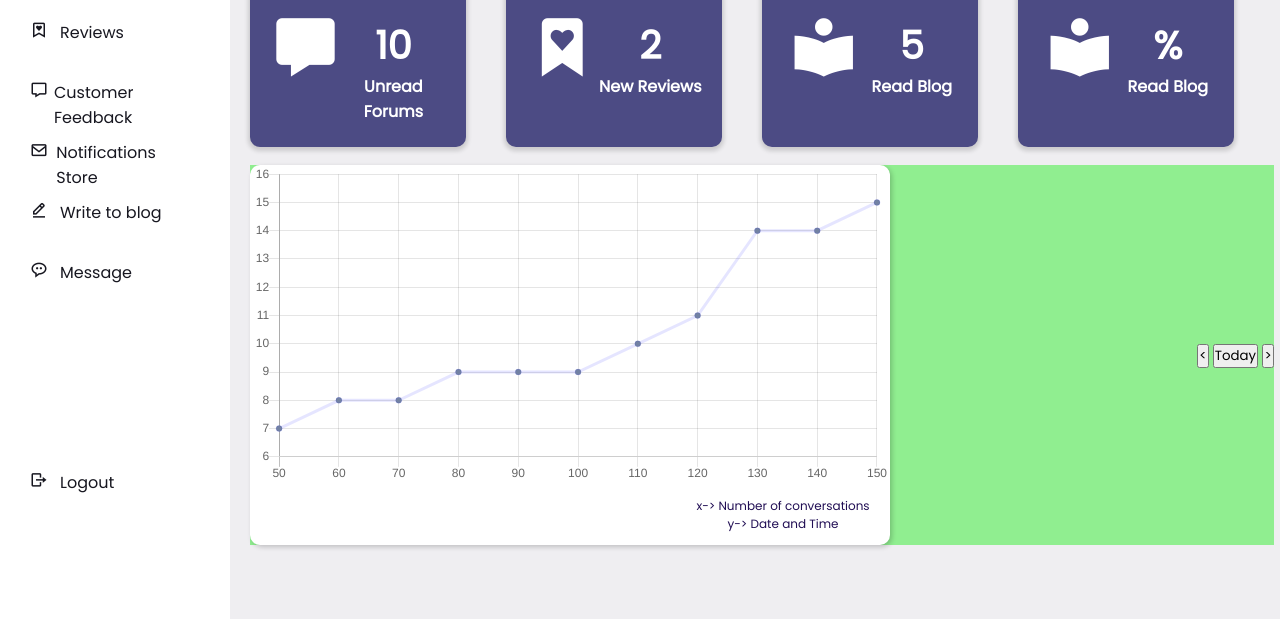
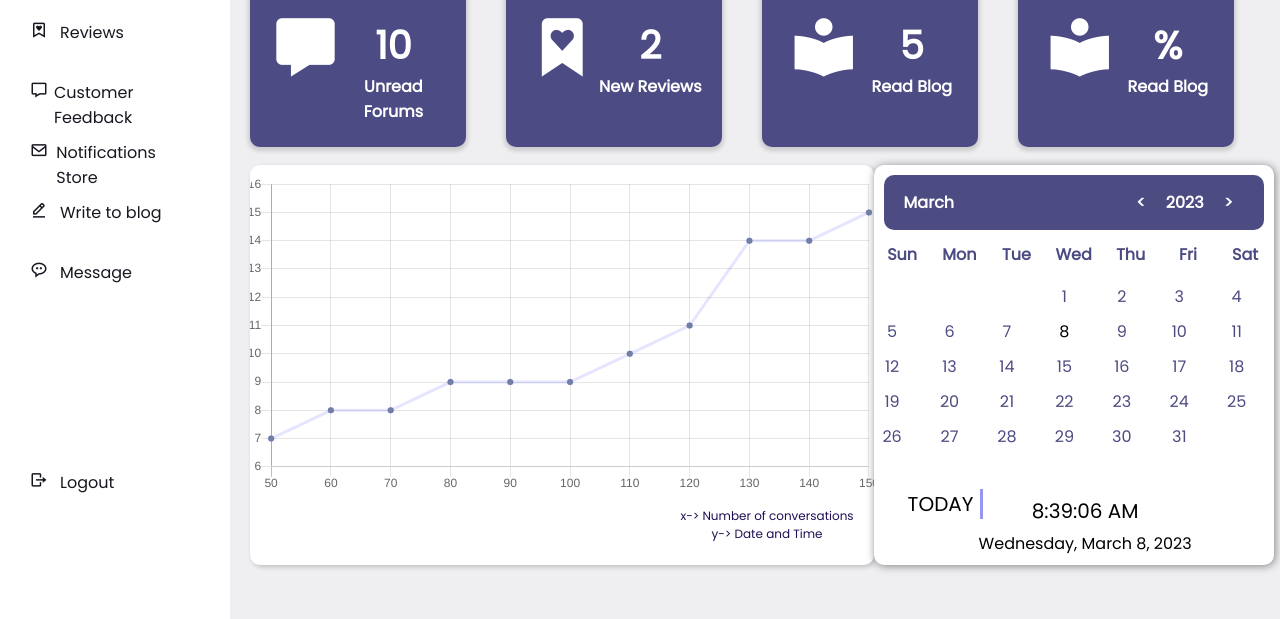
Before and after one commit to Dushanee/eventslab, a PHP site: page /eventslab/customersupport1/public/home.php in a window 1280 px wide. Shown: the part 181-800 px from the top of the page. Run offline with PHP 8.4, Linux system fonts and the light colour scheme; the visitor is signed in with stand-in values (Sample User, id 1); data that the repository does not hold is empty; some libraries are stand-ins or nearby versions.

Commit message:
dashboard updated.

```diff
--- /dev/null
+++ b/customersupport1/public/css/calendar.css
@@ -0,0 +1,301 @@
+@import url('https://fonts.googleapis.com/css2?family=Poppins&display=swap');
+
+* {
+  padding: 0;
+  margin: 0;
+  box-sizing: border-box;
+  font-family: "Poppins", sans-serif;
+}
+
+
+.contianer {
+  width: max-content;
+  height: max-content;
+  position: relative;
+  display: flex;
+  /* padding: 2% 0px 0px 0px; */
+  justify-content: center;
+  /* top: 10%; */
+  right: 0%;
+  /* width: 100%; */
+  /* height: 100%; */
+}
+
+.calendar {
+  height: 400px;
+  padding-top: 10px;
+  /* width: max-content; */
+  width: 400px;
+  background-color: white;
+  border-radius: 10px;
+  border-top-width: 10px;
+  overflow: hidden;
+  /* padding: 30px 50px 0px 50px; */
+}
+
+.calendar {
+  box-shadow: 1px 1px 8px 0 grey;
+}
+
+.calendar-header {
+  background: #4c4b82;
+  display: flex;
+  justify-content: space-between;
+  align-items: center;
+  font-weight: 700;
+  color: #fff;
+  padding: 10px;
+  width: 380px;
+  margin-left: 10px;
+  border-radius: 10px;
+}
+
+.calendar-body {
+  pad: 10px;
+}
+
+.calendar-week-days {
+  display: grid;
+  grid-template-columns: repeat(7, 1fr);
+  font-weight: 600;
+  cursor: pointer;
+  color: rgb(104, 104, 104);
+}
+
+.calendar-week-days div:hover {
+
+  transform: scale(1.1);
+  transition: all .2s ease-in-out;
+}
+
+.calendar-week-days div {
+  display: grid;
+  place-items: center;
+  color: #4c4b82;
+  height: 50px;
+}
+
+.calendar-days {
+  display: grid;
+  grid-template-columns: repeat(7, 1fr);
+  gap: 2px;
+  color: #4c4b82;
+}
+
+.calendar-days div {
+  width: 37px;
+  height: 33px;
+  display: flex;
+  align-items: center;
+  justify-content: center;
+  padding: 5px;
+  position: relative;
+  cursor: pointer;
+  animation: to-top 1s forwards;
+}
+
+.month-picker {
+  padding: 5px 10px;
+  border-radius: 10px;
+  cursor: pointer;
+}
+
+.month-picker:hover {
+  transform: scale(1.1);
+  transition: all .2s ease-in-out;
+}
+.month-picker:hover {
+  color: #fff;
+}
+.year-picker {
+  display: flex;
+  align-items: center;
+}
+.year-change {
+  height: 30px;
+  width: 30px;
+  border-radius: 50%;
+  display: grid;
+  place-items: center;
+  margin: 0px 10px;
+  cursor: pointer;
+}
+
+.year-change:hover {
+  background-color: #aeadd4;
+  transition:all .2s ease-in-out ;
+  transform: scale(1.12);
+}
+.year-change:hover pre {
+  color:#fff;
+}
+.calendar-footer {
+  padding: 10px;
+  display: flex;
+  justify-content: flex-end;
+  align-items: center;
+}
+#year:hover{
+  cursor: pointer;
+  transform: scale(1.2);
+  transition: all 0.2 ease-in-out;
+}
+.calendar-days div span {
+  position: absolute;
+}
+ .calendar-days div:hover {
+  transition: width 0.2s ease-in-out, height 0.2s ease-in-out;
+  background-color: #aeadd4;
+  border-radius: 20%;
+  color: black;
+}
+.calendar-days div.current-date {
+  color: #000;
+  background-color: var(--light-btn);
+  border-radius: 20%;
+}
+.month-list {
+  position: relative;
+  left: 0;
+  /* top: -150px; */
+  background-color: #ebebeb;
+  color:#000;
+  display: grid;
+  grid-template-columns: repeat(3, auto);
+  gap: 5px;
+  /* border-radius: 20px; */
+}
+.month-list > div {
+  /* display: grid; */
+  place-content: center;
+  /* margin: 5px 10px; */
+  transition: all 0.2s ease-in-out;
+}
+.month-list > div > div {
+  /* border-radius: 15px; */
+  /* padding: 10px; */
+  cursor: pointer;
+}
+.month-list > div > div:hover {
+  background-color:#aeadd4;
+  color:black;
+  transform: scale(0.9);
+  transition: all 0.2s ease-in-out;
+}
+.month-list.show {
+  visibility: visible;
+  pointer-events: visible;
+  transition: 0.6s ease-in-out;
+  animation: to-left .71s forwards;
+}
+.month-list.hideonce{
+  visibility: hidden;
+}
+.month-list.hide {
+  animation: to-right 1s forwards;
+  visibility: none;
+  pointer-events: none;
+}
+.date-time-formate {
+  margin-left: 50px !important;
+  width: 300px !important;
+  /* width: max-content; */
+  height: max-content;
+  font-family: 'poppins';
+  position: relative;
+  display: inline;
+  top: 16px;
+  justify-content: center;
+}
+.day-text-formate {
+  display: flex;
+  font-family: 'poppins';
+  font-size: 20px;
+  padding-right: 2%;
+  border-right: 3px solid #9796f0;
+  position: absolute;
+  left: -1rem;
+}
+.date-time-value {
+  display: block;
+  height: max-content;
+  width: max-content;
+  position: relative;
+  left: 25%;
+  top: -18px;
+  text-align: center;
+}
+
+.date-formate {
+
+  padding: 5px;
+}
+
+.time-formate {
+  font-size: 20px;
+}
+.time-formate.hideTime {
+  animation: hidetime 1.5s forwards;
+}
+.day-text-formate.hidetime {
+  animation: hidetime 1.5s forwards;
+}
+.date-formate.hideTime {
+  animation: hidetime 1.5s forwards;
+}
+.day-text-formate.showtime{
+  animation: showtime 1s forwards;
+}
+.time-formate.showtime {
+  animation: showtime 1s forwards;
+}
+.date-formate.showtime {
+  animation: showtime 1s forwards;
+}
+
+@keyframes to-left {
+  0% {
+    transform: translatex(230%);
+    opacity: 1;
+  }
+  100% {
+    transform: translatex(0);
+    opacity: 1;
+  }
+}
+@keyframes to-right {
+  10% {
+    transform: translatex(0);
+    opacity: 1;
+  }
+  100% {
+    transform: translatex(-150%);
+    opacity: 1;
+  }
+}
+@keyframes showtime {
+  0% {
+    transform: translatex(250%);
+    opacity: 1;
+  }
+  100% {
+    transform: translatex(0%);
+    opacity: 1;
+  }
+}
+@keyframes hidetime {
+  0% {
+    transform: translatex(0%);
+    opacity: 1;
+  }
+  100% {
+    transform: translatex(-370%);
+    opacity: 1;
+  }
+}
+@media (max-width:375px) {
+  .month-list>div{
+
+    margin: 5px 0px;
+  }
+}
--- a/customersupport1/public/css/home.css
+++ b/customersupport1/public/css/home.css
@@ -417,11 +417,12 @@
   align-items: center;
   justify-content: space-between;
   width: 80%;
-  background-color: lightgreen;
+  /* background-color: lightgreen; */
+  padding-bottom: 50px;
 }
 
 .card1 {
-  height: 380px;
+  height: 400px;
   width: 62.5%;
   /* margin: 0 20px; */
   box-shadow: 2px 2px 5px rgba(0,0,0,0.2);
@@ -792,3 +793,9 @@
 .under-the-top {
   background-color: #DCD7CE;
 }
+
+.message_window {
+  width: 100%;
+  display: flex;
+  justify-content: center;
+}
--- a/customersupport1/public/home.php
+++ b/customersupport1/public/home.php
@@ -11,6 +11,7 @@
                              $_SESSION['pro_pic'];
 
 
+
 ?>
 
 <!DOCTYPE html>
@@ -22,6 +23,10 @@
 <link href="https://fonts.googleapis.com/css2?family=Poppins&display=swap" rel="stylesheet">
 <link rel="stylesheet" href="./css/calendar.css">
 <meta name="viewport" content="width=device-width, initial-scale=1.0">
+<link rel="stylesheet" type="text/css" href="../css/calendar.css">
+<script src="../js/calendar.js" defer></script>
+
+<link rel="stylesheet" href="https://cdnjs.cloudflare.com/ajax/libs/font-awesome/4.7.0/css/font-awesome.min.css">
 <script
   src="https://cdnjs.cloudflare.com/ajax/libs/Chart.js/2.9.4/Chart.js">
 
@@ -92,143 +97,12 @@
       </div>
     </div>
   </div>
-  <!-- <a href="./csmprofile.php" class="go" style="text-decoration: none;">
-  <div class="card2">
-    <div class="img">
-      <img src="./images/propic.png">
-    </div> -->
-    <!-- <div class="top-text">
-      <div class="name0" style="margin-top: 10px;"><p style="padding:5px;"><p>
-        See your profile
 
-    </p>
-    </div> -->
-    <!-- <script type="text/javascript" src="./calendar.js"></script> -->
-    <div id="calendar" class="calendar">
-  <div class="calendar-title">
-    <div class="calendar-title-text"></div>
-    <div class="calendar-button-group">
-      <button id="prevMonth">&lt;</button>
-      <button id="today">Today</button>
-      <button id="nextMonth">&gt;</button>
-    </div>
-  </div>
-  <div class="calendar-day-name"></div>
-  <div class="calendar-dates"></div>
-</div>
+  <?php include './html/calendar.html';?>
 
-<script>
-  let currentDate = dayjs();
-let daysInMonth = dayjs().daysInMonth();
-let firstDayPosition = dayjs().startOf("month").day();
-let monthNames = [
-  "January",
-  "February",
-  "March",
-  "April",
-  "May",
-  "June",
-  "July",
-  "August",
-  "September",
-  "October",
-  "November",
-  "December"
-];
-let weekNames = ["Mon", "Tue", "Wed", "Thu", "Fri", "Sat", "Sun"];
-let dateElement = document.querySelector("#calendar .calendar-dates");
-let calendarTitle = document.querySelector(".calendar-title-text");
-let nextMonthButton = document.querySelector("#nextMonth");
-let prevMonthButton = document.querySelector("#prevMonth");
-let dayNamesElement = document.querySelector(".calendar-day-name");
-let todayButton = document.querySelector("#today");
-let dateItems = null;
-let newMonth = null;
 
-weekNames.forEach(function (item) {
-  dayNamesElement.innerHTML += `<div>${item}</div>`;
-});
 
-function plotDays() {
-  let count = 1;
-  dateElement.innerHTML = "";
-
-  let prevMonthLastDate = currentDate.subtract(1, "month").endOf("month").$D;
-  let prevMonthDateArray = [];
-
-  //plot prev month array
-  for (let p = 1; p < firstDayPosition; p++) {
-    prevMonthDateArray.push(prevMonthLastDate--);
-  }
-  prevMonthDateArray.reverse().forEach(function (day) {
-    dateElement.innerHTML += `<button class="calendar-dates-day-empty">${day}</button>`;
-  });
-
-  //plot current month dates
-  for (let i = 0; i < daysInMonth; i++) {
-    dateElement.innerHTML += `<button class="calendar-dates-day">${count++}</button>`;
-  }
-
-  //next month dates
-  let diff =
-    42 - Number(document.querySelector(".calendar-dates").children.length);
-  let nextMonthDates = 1;
-  for (let d = 0; d < diff; d++) {
-    document.querySelector(
-      ".calendar-dates"
-    ).innerHTML += `<button class="calendar-dates-day-empty">${nextMonthDates++}</button>`;
-  }
-
-  //month name and year
-  calendarTitle.innerHTML = `${
-    monthNames[currentDate.month()]
-  } - ${currentDate.year()}`;
-}
-
-//highlight current date
-function highlightCurrentDate() {
-  dateItems = document.querySelectorAll(".calendar-dates-day");
-  if (dateElement && dateItems[currentDate.$D - 1]) {
-    dateItems[currentDate.$D - 1].classList.add("today-date");
-  }
-}
-
-//next month button event
-nextMonthButton.addEventListener("click", function () {
-  newMonth = currentDate.add(1, "month").startOf("month");
-  setSelectedMonth();
-});
-
-//prev month button event
-prevMonthButton.addEventListener("click", function () {
-  newMonth = currentDate.subtract(1, "month").startOf("month");
-  setSelectedMonth();
-});
-
-//today button event
-todayButton.addEventListener("click", function () {
-  newMonth = dayjs();
-  setSelectedMonth();
-  setTimeout(function () {
-    highlightCurrentDate();
-  }, 50);
-});
-
-//set next and prev month
-function setSelectedMonth() {
-  daysInMonth = newMonth.daysInMonth();
-  firstDayPosition = newMonth.startOf("month").day();
-  currentDate = newMonth;
-  plotDays();
-}
-
-//init
-plotDays();
-setTimeout(function () {
-  highlightCurrentDate();
-}, 50);
-
-</script>
+    <!-- Calendar -->
 
 </body>
 </html>
--- /dev/null
+++ b/customersupport1/public/html/calendar.html
@@ -0,0 +1,71 @@
+<!DOCTYPE html>
+<html lang="en">
+
+<head>
+    <meta charset="UTF-8">
+    <meta http-equiv="X-UA-Compatible" content="IE=edge">
+    <meta name="viewport" content="width=device-width, initial-scale=1.0">
+    <link rel="stylesheet" type="text/css" href="../css/calendar.css">
+    <script src="./js/calendar.js" defer></script>
+
+    <link rel="stylesheet" href="https://cdnjs.cloudflare.com/ajax/libs/font-awesome/4.7.0/css/font-awesome.min.css">
+    <title>calender</title>
+</head>
+
+<body>
+        <div class="contianer">
+            <div class="calendar">
+
+                <div class="calendar-header">
+                    <span class="month-picker" id="month-picker"> May </span>
+                    <div class="year-picker" id="year-picker">
+                        <span class="year-change" id="pre-year">
+                            <pre><</pre>
+                        </span>
+                        <span id="year">2020 </span>
+                        <span class="year-change" id="next-year">
+                            <pre>></pre>
+                        </span>
+                    </div>
+                </div>
+
+                <div class="calendar-body">
+                    <div class="calendar-week-days">
+                        <div>Sun</div>
+                        <div>Mon</div>
+                        <div>Tue</div>
+                        <div>Wed</div>
+                        <div>Thu</div>
+                        <div>Fri</div>
+                        <div>Sat</div>
+                    </div>
+                    <div class="calendar-days">
+                    </div>
+                </div>
+                <div class="calendar-footer">
+                </div>
+                <div class="date-time-formate">
+                    <div class="day-text-formate">TODAY</div>
+                    <div class="date-time-value">
+                        <div class="time-formate">02:51:20</div>
+                        <div class="date-formate">23 - july - 2022</div>
+
+                    </div>
+                    <hr>
+                    <!-- <div class="note">
+                            <h5>
+                                Bookings on
+                            </h5>
+                        </div> -->
+                    <div class="month-list"></div>
+
+                </div>
+            </div>
+        </div>
+
+
+
+
+</body>
+
+</html>
--- /dev/null
+++ b/customersupport1/public/js/calendar.js
@@ -0,0 +1,155 @@
+const isLeapYear = (year) => {
+    return (
+      (year % 4 === 0 && year % 100 !== 0 && year % 400 !== 0) ||
+      (year % 100 === 0 && year % 400 === 0)
+    );
+  };
+  const getFebDays = (year) => {
+    return isLeapYear(year) ? 29 : 28;
+  };
+  let calendar = document.querySelector('.calendar');
+  const month_names = [
+    'January',
+    'February',
+    'March',
+    'April',
+    'May',
+    'June',
+    'July',
+    'August',
+    'September',
+    'October',
+    'November',
+    'December',
+  ];
+  let month_picker = document.querySelector('#month-picker');
+  const dayTextFormate = document.querySelector('.day-text-formate');
+  const timeFormate = document.querySelector('.time-formate');
+  const dateFormate = document.querySelector('.date-formate');
+
+  month_picker.onclick = () => {
+    month_list.classList.remove('hideonce');
+    month_list.classList.remove('hide');
+    month_list.classList.add('show');
+    dayTextFormate.classList.remove('showtime');
+    dayTextFormate.classList.add('hidetime');
+    timeFormate.classList.remove('showtime');
+    timeFormate.classList.add('hideTime');
+    dateFormate.classList.remove('showtime');
+    dateFormate.classList.add('hideTime');
+  };
+
+  const generateCalendar = (month, year) => {
+    let calendar_days = document.querySelector('.calendar-days');
+    calendar_days.innerHTML = '';
+    let calendar_header_year = document.querySelector('#year');
+    let days_of_month = [
+      31,
+      getFebDays(year),
+      31,
+      30,
+      31,
+      30,
+      31,
+      31,
+      30,
+      31,
+      30,
+      31,
+    ];
+
+    let currentDate = new Date();
+
+    month_picker.innerHTML = month_names[month];
+
+    calendar_header_year.innerHTML = year;
+
+    let first_day = new Date(year, month);
+
+
+  for (let i = 0; i <= days_of_month[month] + first_day.getDay() - 1; i++) {
+
+      let day = document.createElement('div');
+
+      if (i >= first_day.getDay()) {
+        day.innerHTML = i - first_day.getDay() + 1;
+
+        if (i - first_day.getDay() + 1 === currentDate.getDate() &&
+          year === currentDate.getFullYear() &&
+          month === currentDate.getMonth()
+        ) {
+          day.classList.add('current-date');
+        }
+      }
+      calendar_days.appendChild(day);
+    }
+  };
+
+  let month_list = calendar.querySelector('.month-list');
+  month_names.forEach((e, index) => {
+    let month = document.createElement('div');
+    month.innerHTML = `<div>${e}</div>`;
+
+    month_list.append(month);
+    month.onclick = () => {
+      currentMonth.value = index;
+      generateCalendar(currentMonth.value, currentYear.value);
+      month_list.classList.replace('show', 'hide');
+      dayTextFormate.classList.remove('hideTime');
+      dayTextFormate.classList.add('showtime');
+      timeFormate.classList.remove('hideTime');
+      timeFormate.classList.add('showtime');
+      dateFormate.classList.remove('hideTime');
+      dateFormate.classList.add('showtime');
+    };
+  });
+
+  (function () {
+    month_list.classList.add('hideonce');
+  })();
+  document.querySelector('#pre-year').onclick = () => {
+    --currentYear.value;
+    generateCalendar(currentMonth.value, currentYear.value);
+  };
+  document.querySelector('#next-year').onclick = () => {
+    ++currentYear.value;
+    generateCalendar(currentMonth.value, currentYear.value);
+  };
+
+  let currentDate = new Date();
+  let currentMonth = { value: currentDate.getMonth() };
+  let currentYear = { value: currentDate.getFullYear() };
+  generateCalendar(currentMonth.value, currentYear.value);
+
+  const todayShowTime = document.querySelector('.time-formate');
+  const todayShowDate = document.querySelector('.date-formate');
+
+  const currshowDate = new Date();
+  const showCurrentDateOption = {
+    year: 'numeric',
+    month: 'long',
+    day: 'numeric',
+    weekday: 'long',
+  };
+  const currentDateFormate = new Intl.DateTimeFormat(
+    'en-US',
+    showCurrentDateOption
+  ).format(currshowDate);
+  todayShowDate.textContent = currentDateFormate;
+  setInterval(() => {
+    const timer = new Date();
+    const option = {
+      hour: 'numeric',
+      minute: 'numeric',
+      second: 'numeric',
+    };
+    const formateTimer = new Intl.DateTimeFormat('en-us', option).format(timer);
+    let time = `${`${timer.getHours()}`.padStart(
+      2,
+      '0'
+    )}:${`${timer.getMinutes()}`.padStart(
+      2,
+      '0'
+    )}: ${`${timer.getSeconds()}`.padStart(2, '0')}`;
+    todayShowTime.textContent = formateTimer;
+  }, 1000);
```
